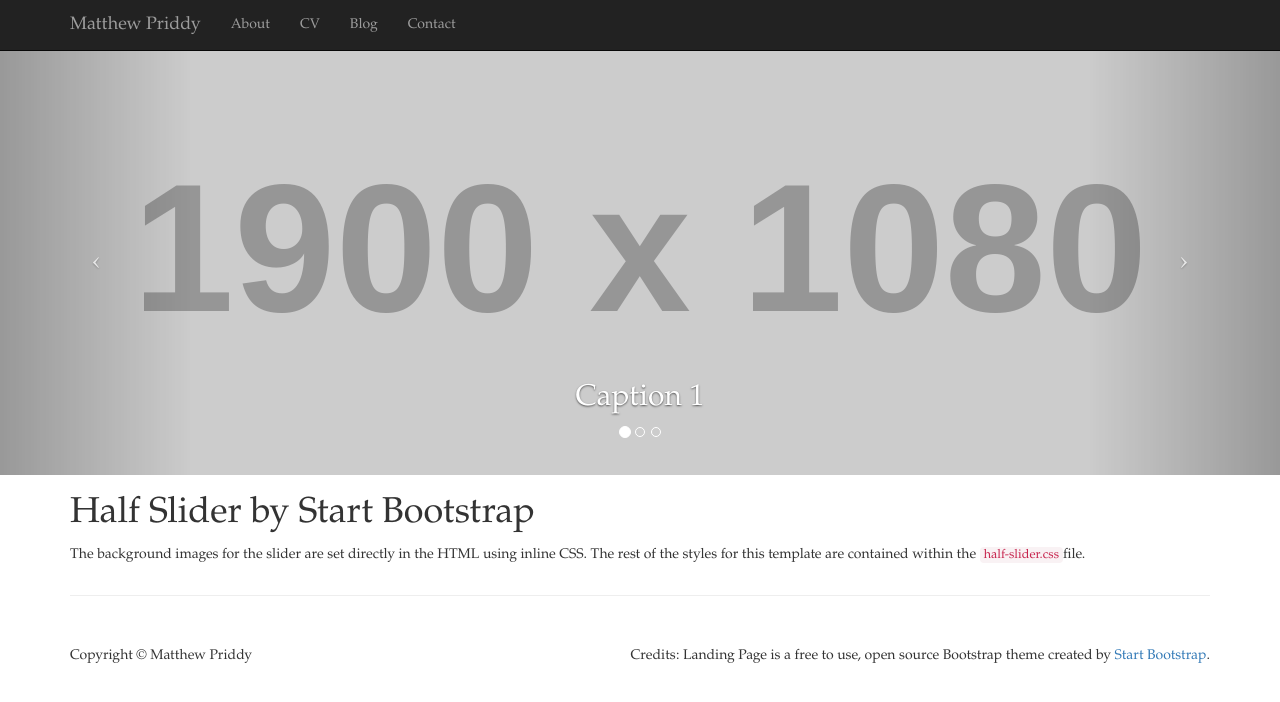
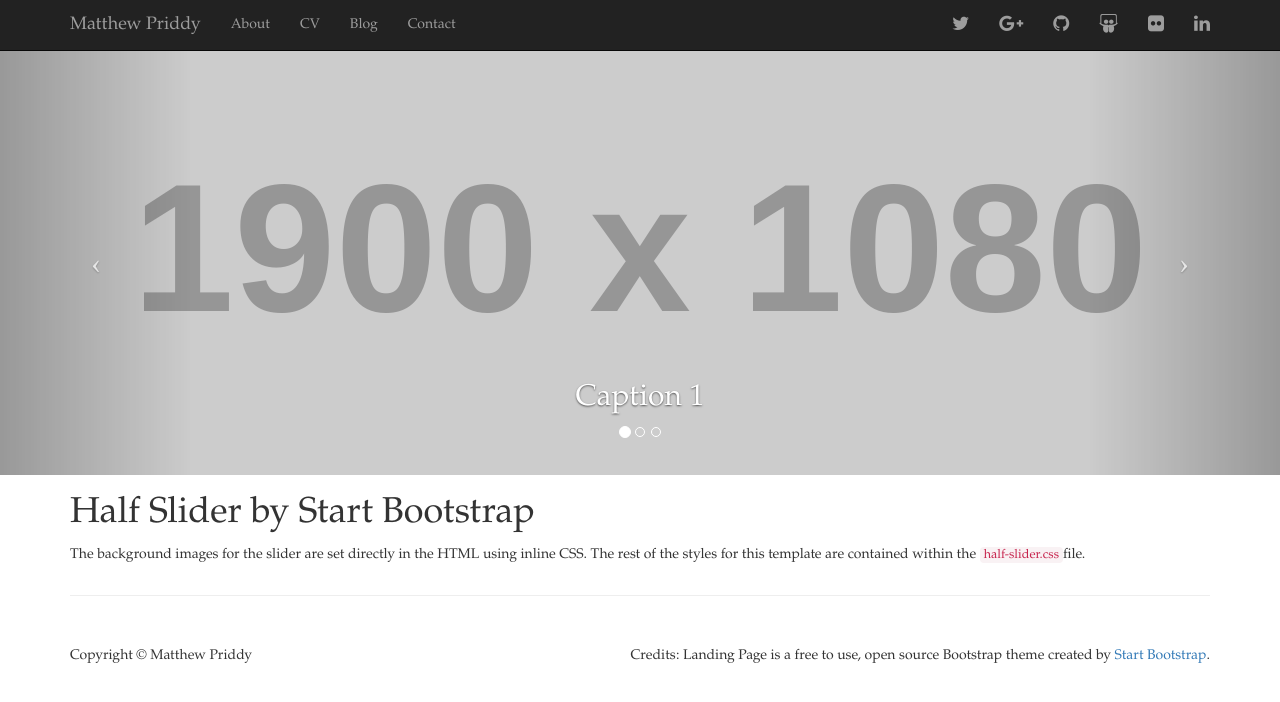
Before and after one commit to mwpriddy/mwpriddy.github.io, a Jekyll site: the page index.html, which Jekyll copies as it is, in a window 1280 px wide. Shown: the top 702 px of the page. Built offline with Jekyll 4.4.1, drawn with Linux system fonts in a browser that asks for light colours; nearby versions of some CDN libraries.

Commit message:
remove !important from font-family

```diff
--- a/css/MWP.css
+++ b/css/MWP.css
@@ -1,6 +1,7 @@
 html *
 {
-   font-family: "Garamond", serif !important;   /* Override all font declarations to specify font of website
+   font-family: "Garamond", serif;   /* Specify different font-family for entire website */
+   /* font-family: "Garamond", serif !important;   /* Override all font declarations to specify font of website, including font awesome.  Which is, in fact, not awesome */
 }
 
 body {
```
